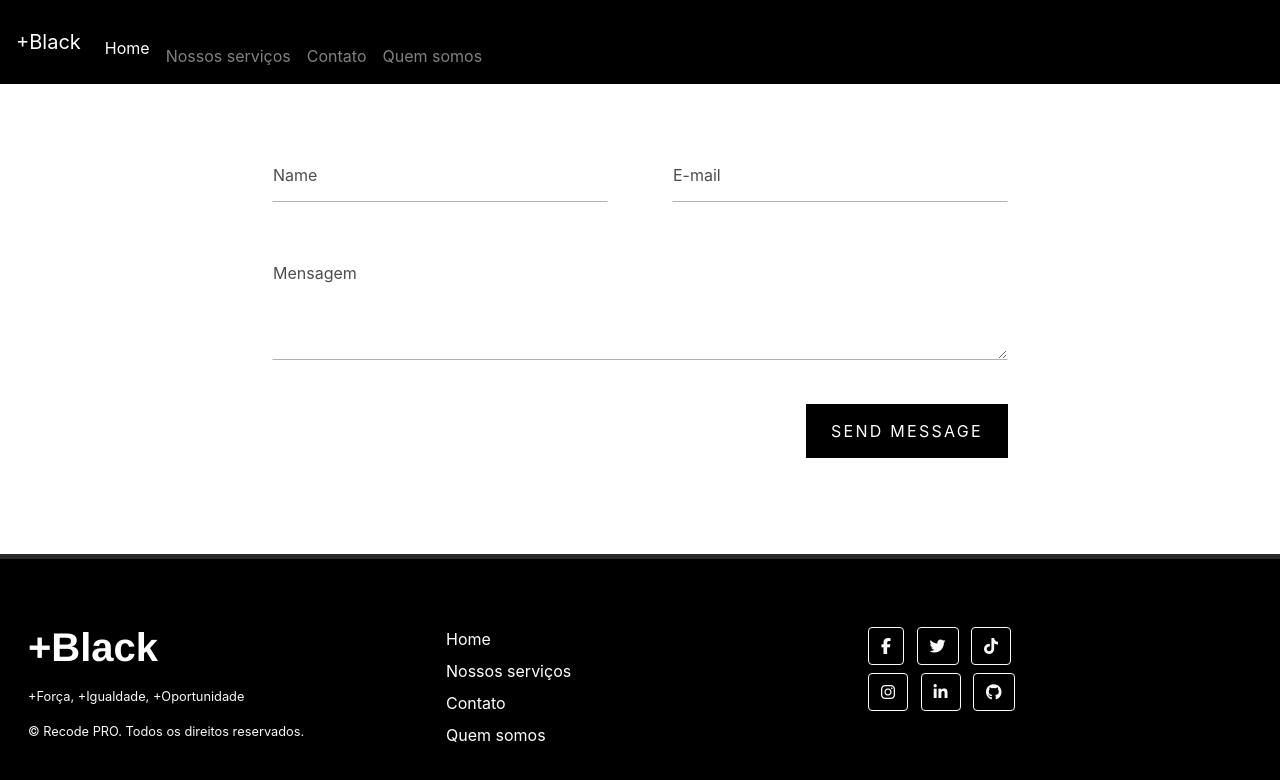
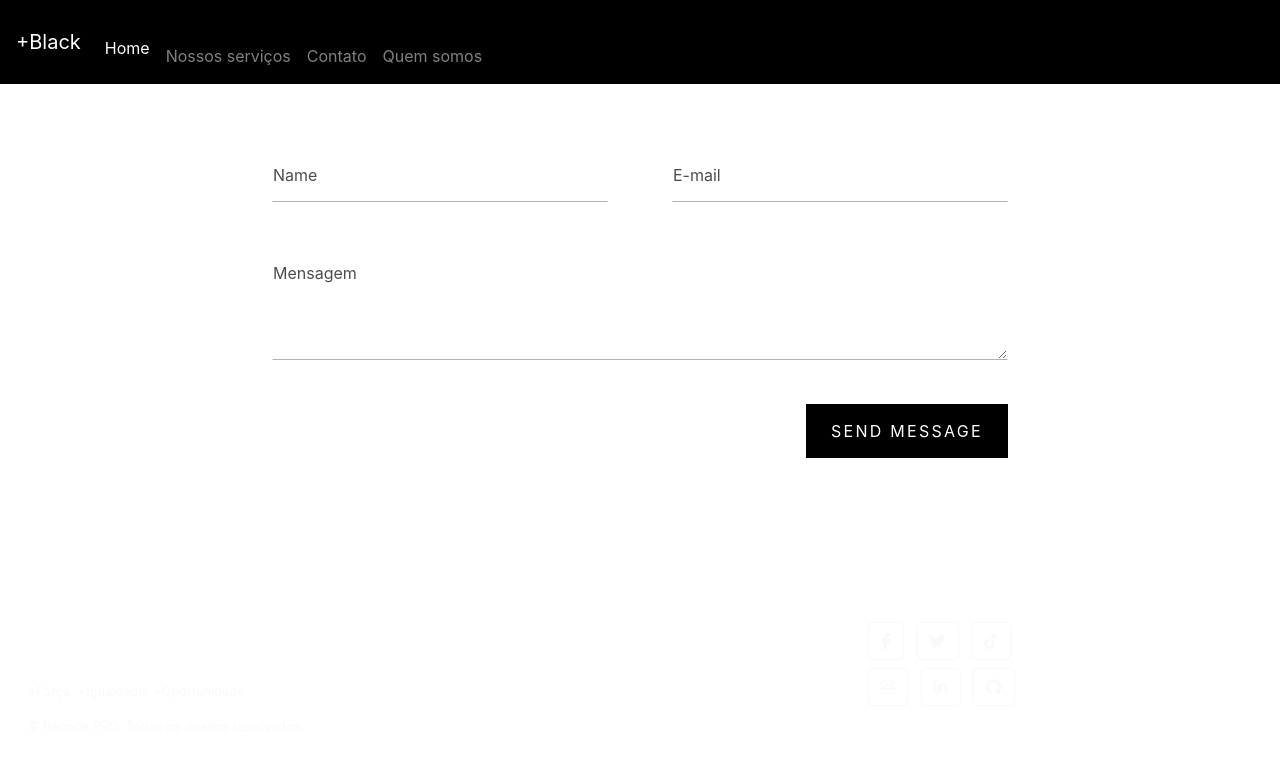
Before and after one commit to JuliaRamos01/-Black, a plain HTML site: page contato.html in a window 1280 px wide. Drawn offline with nearby package versions, Linux system fonts and the light colour scheme.

Commit message:
Update contato.css

```diff
--- a/contato.css
+++ b/contato.css
@@ -709,10 +709,3 @@ html {
   svg path {
     fill: black;
   }
-
-footer {
-    background-color: #000000;
-    padding-top: 5em;
-    padding-bottom: 40px;
-    border-top: 5px solid #292929;
-  }
```
